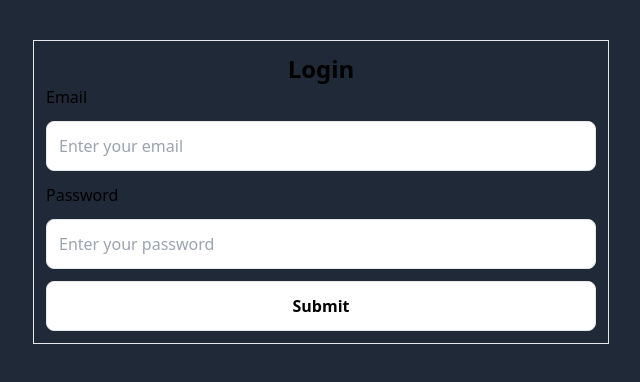
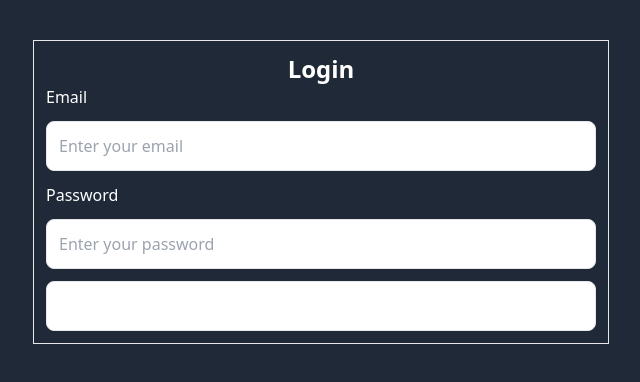
Before and after one commit to amaben2020/whatsapp-clone-fe, a React (Create React App) app: page /login in a window 1280 px wide. Shown: the top 382 px of the page, without its empty margins (319-959 px from the left). Built offline with nearby package versions, Linux system fonts and the light colour scheme.

Commit message:
refactoring sidebar login

```diff
--- a/src/index.css
+++ b/src/index.css
@@ -4,7 +4,7 @@
 
 @layer base {
   body {
-    @apply bg-gray-800 p-10;
+    @apply bg-gray-800 p-10 text-white;
   }
   h2 {
     @apply text-2xl font-bold;
```
